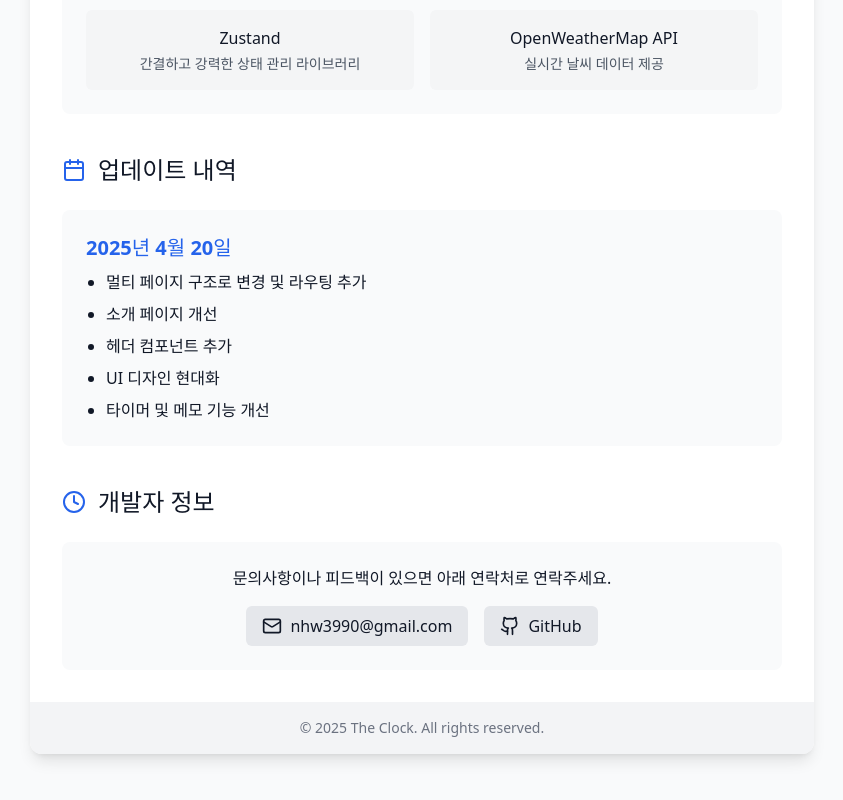
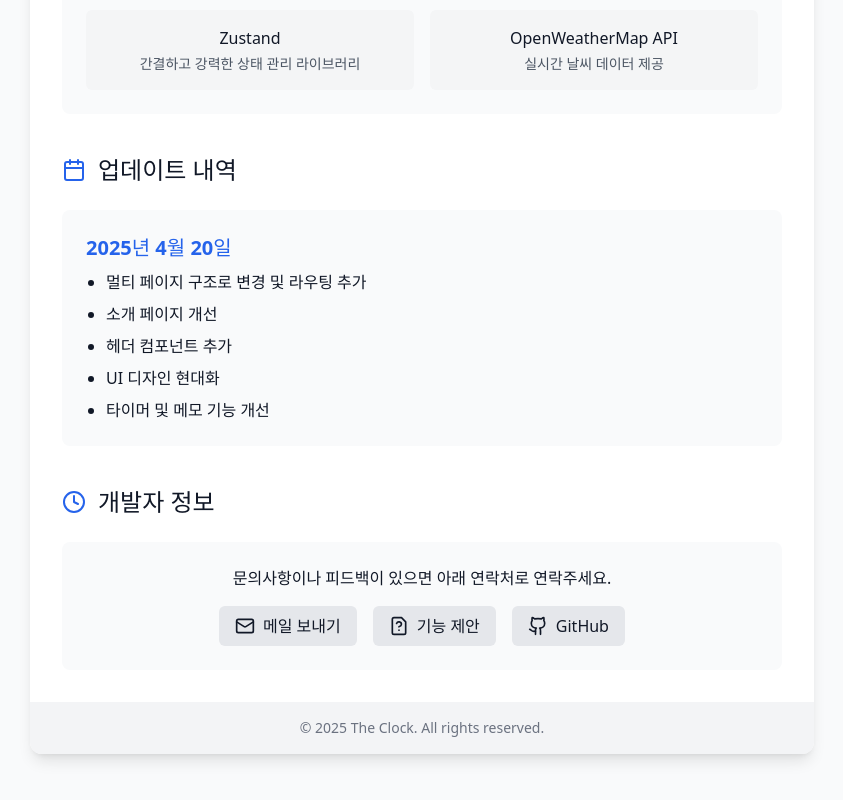
Before and after one commit to hwouu/the-clock, a React (Vite) app: page /about in a window 1280 px wide. Shown: the part 1434-2234 px from the top of the page, without its empty margins (218-1061 px from the left). Built offline with nearby package versions, Linux system fonts and the light colour scheme; no server answers.

Commit message:
feat: Update AboutPage with new features and text improvements
- Added a "기능 제안" link with an icon for user feedback.
- Updated the description text for better readability.
- Changed the email link text to "메일 보내기" for clarity.

```diff
--- a/src/pages/AboutPage.tsx
+++ b/src/pages/AboutPage.tsx
@@ -13,6 +13,7 @@ import {
   StickyNote,
   Github,
   Mail,
+  FileQuestion,
 } from "lucide-react";
 
 const AboutPage = () => {
@@ -62,7 +63,8 @@ const AboutPage = () => {
               }`}
             >
               <p className="leading-relaxed text-sm md:text-base text-left">
-                이 앱은 React, TypeScript, 그리고 Tailwind CSS를 사용하여 만든 모던한 웹 시계 애플리케이션입니다.
+                이 앱은 React, TypeScript, 그리고 Tailwind CSS를 사용하여 만든
+                모던한 웹 시계 애플리케이션입니다.
               </p>
             </div>
           </section>
@@ -222,7 +224,20 @@ const AboutPage = () => {
                   } font-medium transition-colors text-sm md:text-base`}
                 >
                   <Mail className="w-4 h-4 md:w-5 md:h-5 mr-2" />
-                  nhw3990@gmail.com
+                  메일 보내기
+                </a>
+                <a
+                  href="https://hwouu.notion.site/1db7a2533c0f80d79ff6cccfbd32f9b0?pvs=105"
+                  target="_blank"
+                  rel="noopener noreferrer"
+                  className={`inline-flex items-center justify-center px-4 py-2 rounded-md ${
+                    isDarkMode
+                      ? "bg-gray-700 hover:bg-gray-600"
+                      : "bg-gray-200 hover:bg-gray-300"
+                  } font-medium transition-colors text-sm md:text-base`}
+                >
+                  <FileQuestion className="w-4 h-4 md:w-5 md:h-5 mr-2" />
+                  기능 제안
                 </a>
                 <a
                   href="https://github.com/hwouu/the-clock"
```
